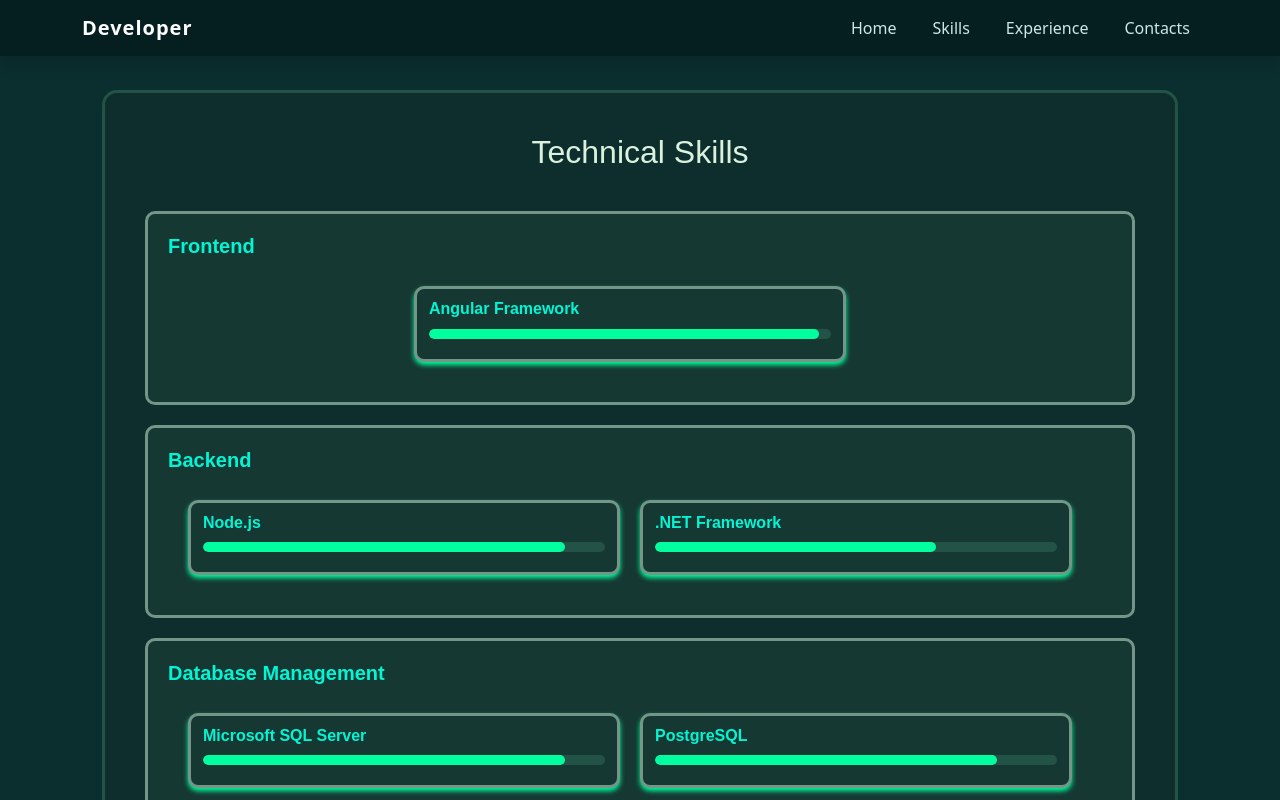
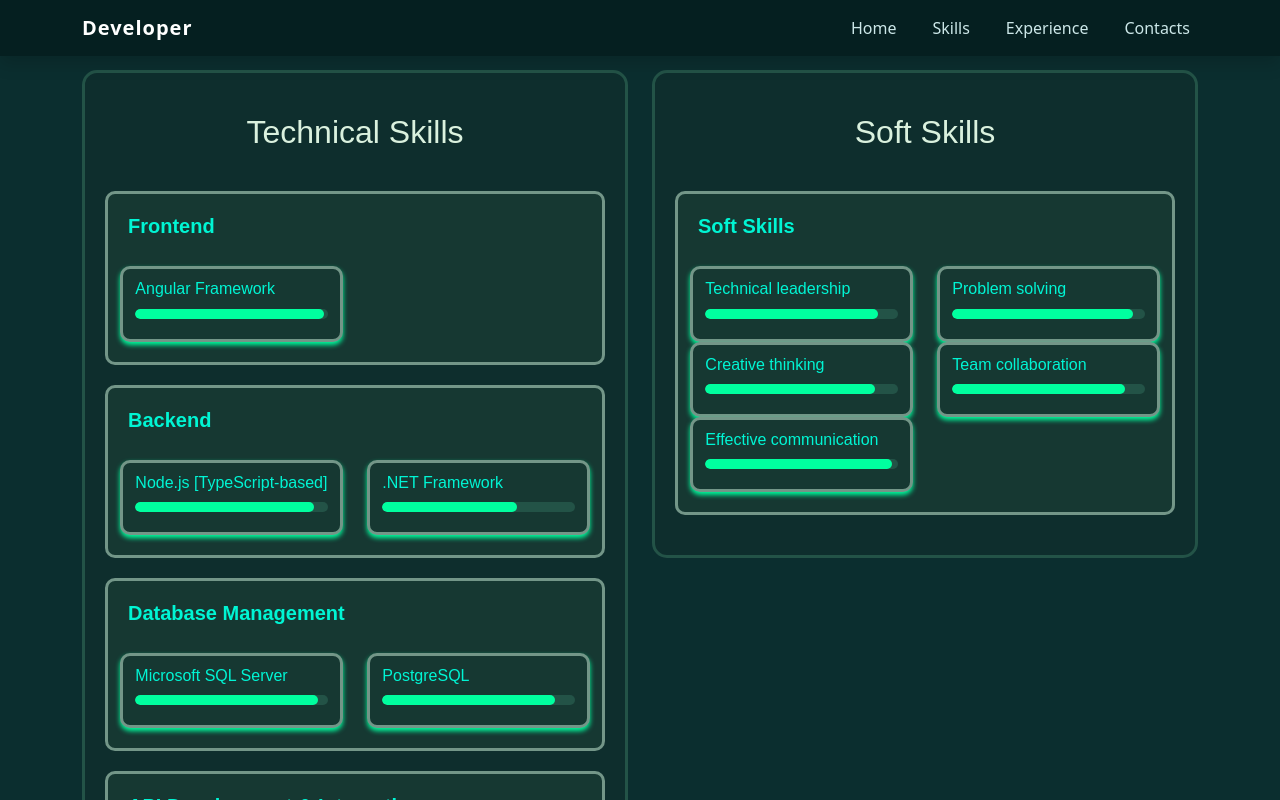
Before and after one commit to jccaudilla03/myportfolio, an Angular app: page /skills in a window 1280 px wide. Shown: the top 800 px of the page. Built offline with nearby package versions, Linux system fonts and the light colour scheme.

Commit message:
Updated skills. Fixed display issue

```diff
--- a/src/app/pages/skills/skills.html
+++ b/src/app/pages/skills/skills.html
@@ -1,13 +1,16 @@
 <div class="container main-container">
+    <div class="row">
         @for (group of finalArray; track $index) {
+        <div class="col-6">
             <div class="group-container">
                 <h2 class="group-header">{{ group.group }}</h2>
                 @for (category of group.categories; track $index) {
                 <div class="category-container">
                     <h3 class="category-header">{{ category.category }}</h3>
+                    <div class="row">
                         <div class="container container-skills">
                             @for (skill of category.skills; track $index) {
-                <div class="col col-md-6">
+                            <div class="col-6">
                                 <div class="container skill-item">
                                     <h4 class="skill-header">{{ skill.name }}</h4>
                                     <div class="progress">
@@ -16,11 +19,12 @@
                                 </div>
                             </div>
                             }
-
                         </div>
-
+                    </div>
                 </div>
                 }
             </div>
+        </div>
         }
     </div>
+</div>
--- a/src/app/pages/skills/skills.scss
+++ b/src/app/pages/skills/skills.scss
@@ -1,4 +1,6 @@
 .main-container {
+    display: contents;
+
     padding: 20px;
     margin-bottom: 50px;
 }
@@ -22,12 +24,18 @@
     padding: 20px;
 }
 
+.group-body {
+    display: flex;
+    flex-wrap: wrap;
+}
+
 .category-container {
     border: 3px solid #739688;
     border-radius: 10px;
     background-color: #163832;
     padding-bottom: 20px;
-    margin: 20px;
+    margin-top: 20px;
+    margin-bottom: 20px;
 }
 
 .category-header {
@@ -40,16 +48,11 @@
 .container-skills {
     display: flex;
     flex-wrap: wrap;
-    justify-content: center;
-}
-
-.col {
-    width: 45%;
-    margin-right: 20px;
-    margin-bottom: 20px;
 }
 
 .skill-item {
+    width: 90%;
+    margin-left: 5%;
     border: 3px solid #739688;
     border-radius: 10px;
     background-color: #163832;
@@ -58,7 +61,6 @@
 
 .skill-header {
     font-size: medium;
-    font-weight: bolder;
     padding-top: 10px;
     color: #00f5d4;
 }
--- a/src/app/pages/skills/skills.ts
+++ b/src/app/pages/skills/skills.ts
@@ -20,13 +20,13 @@ export class Skills implements OnInit {
         group: 'Technical Skills',
         category: 'Frontend',
         name: 'Angular Framework',
-        proficiency: 97
+        proficiency: 98
       },
       {
         group: 'Technical Skills',
         category: 'Backend',
-        name: 'Node.js',
-        proficiency: 90
+        name: 'Node.js [TypeScript-based]',
+        proficiency: 93
       },
       {
         group: 'Technical Skills',
@@ -38,19 +38,19 @@ export class Skills implements OnInit {
         group: 'Technical Skills',
         category: 'Database Management',
         name: 'Microsoft SQL Server',
-        proficiency: 90
+        proficiency: 95
       },
       {
         group: 'Technical Skills',
         category: 'Database Management',
         name: 'PostgreSQL',
-        proficiency: 85
+        proficiency: 90
       },
       {
         group: 'Technical Skills',
         category: 'API Development & Integration',
         name: 'RESTful API',
-        proficiency: 88
+        proficiency: 95
       },
       {
         group: 'Technical Skills',
@@ -62,7 +62,7 @@ export class Skills implements OnInit {
         group: 'Technical Skills',
         category: 'DevOps & Cloud',
         name: 'Azure DevOps',
-        proficiency: 90
+        proficiency: 92
       },
       {
         group: 'Technical Skills',
@@ -74,7 +74,7 @@ export class Skills implements OnInit {
         group: 'Technical Skills',
         category: 'DevOps & Cloud',
         name: 'Git',
-        proficiency: 100
+        proficiency: 99
       },
       {
         group: 'Technical Skills',
@@ -86,7 +86,7 @@ export class Skills implements OnInit {
         group: 'Technical Skills',
         category: 'Development Methodologies',
         name: 'Agile Development',
-        proficiency: 95
+        proficiency: 98
       },
       {
         group: 'Soft Skills',
@@ -98,13 +98,13 @@ export class Skills implements OnInit {
         group: 'Soft Skills',
         category: 'Soft Skills',
         name: 'Problem solving',
-        proficiency: 90
+        proficiency: 94
       },
       {
         group: 'Soft Skills',
         category: 'Soft Skills',
         name: 'Creative thinking',
-        proficiency: 90
+        proficiency: 88
       },
       {
         group: 'Soft Skills',
@@ -116,7 +116,7 @@ export class Skills implements OnInit {
         group: 'Soft Skills',
         category: 'Soft Skills',
         name: 'Effective communication',
-        proficiency: 90
+        proficiency: 97
       },
     ];
   }
```
Lines whose indentation alone changed are shown as unchanged.
